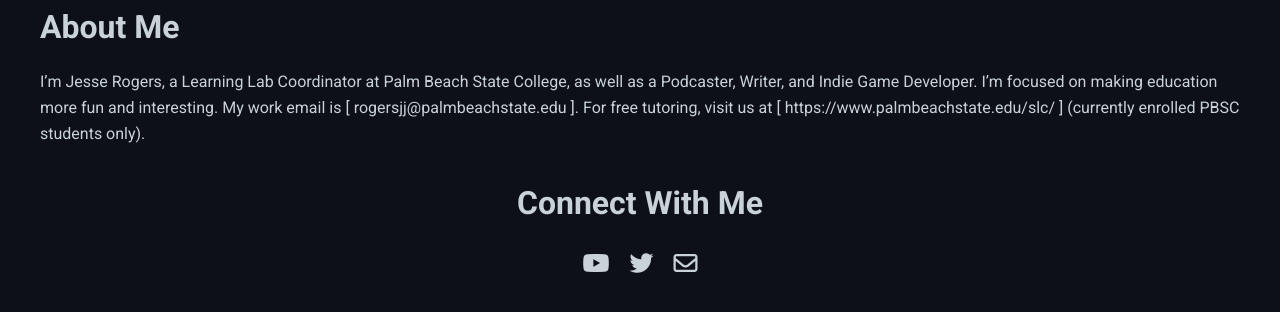
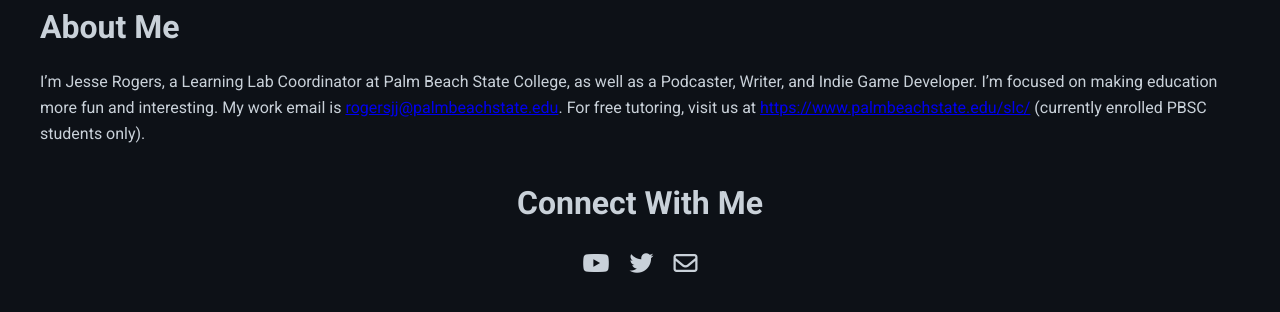
Before and after one commit to RogersMath/projects, a Jekyll site: the page built from index.md, in a window 1280 px wide, cut to the strip 902-1242 px from the top of the page. Shown: the top 312 px of the strip. Built offline with Jekyll 4.4.1, drawn with Linux system fonts in a browser that asks for light colours; part of the change alters nothing that is shown.

```diff
--- a/index.md
+++ b/index.md
@@ -2,9 +2,7 @@
 layout: default
 title: Jesse Rogers' Portfolio
 ---
-
 ## Projects
-
 <div class="project-grid">
   {% for project in site.data.projects %}
     <div class="project-card">
@@ -15,7 +13,5 @@ title: Jesse Rogers' Portfolio
     </div>
   {% endfor %}
 </div>
-
 ## About Me
-
-I'm Jesse Rogers, a Learning Lab Coordinator at Palm Beach State College, as well as a Podcaster, Writer, and Indie Game Developer. I'm focused on making education more fun and interesting. My work email is [ rogersjj@palmbeachstate.edu ]. For free tutoring, visit us at [ https://www.palmbeachstate.edu/slc/ ] (currently enrolled PBSC students only).
+I'm Jesse Rogers, a Learning Lab Coordinator at Palm Beach State College, as well as a Podcaster, Writer, and Indie Game Developer. I'm focused on making education more fun and interesting. My work email is <a href="mailto:rogersjj@palmbeachstate.edu">rogersjj@palmbeachstate.edu</a>. For free tutoring, visit us at <a href="https://www.palmbeachstate.edu/slc/" target="_blank">https://www.palmbeachstate.edu/slc/</a> (currently enrolled PBSC students only).
```
